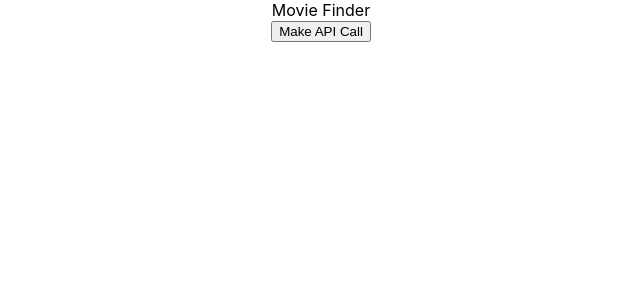
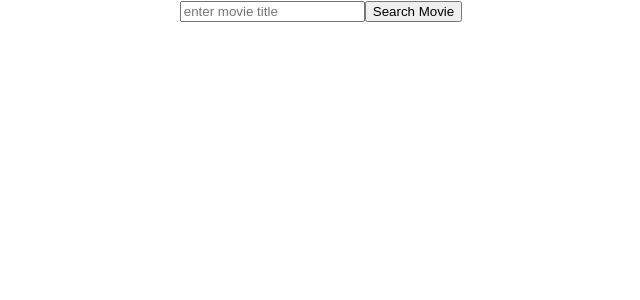
Before and after one commit to javar10/react_movie_finder_project, a React (Create React App) app: page / in a window 1280 px wide. Shown: the top 300 px of the page, without its empty margins (319-959 px from the left). Built offline with nearby package versions, Linux system fonts and the light colour scheme.

Commit message:
successfully fetching movie info and displaying a card component for each movie

```diff
--- a/src/App.css
+++ b/src/App.css
@@ -36,3 +36,11 @@
     transform: rotate(360deg);
   }
 }
+
+
+.movieCard {
+  background-color: #61dafb;
+  font-size: 2rem;
+  padding: 10px;
+  width: 200px;
+}
--- a/src/App.js
+++ b/src/App.js
@@ -1,87 +1,27 @@
 import './App.css';
 import { useState } from 'react';
-
-function App() {
-  const [data, setData] = useState(null);
-
-  const handleApiCall = () => {
-    console.log("Hello World")
-
-    const apiKey = process.env.TMDB_API_KEY;
-
-    const options = {
-      method: 'GET',
-      headers: {
-        accept: 'application/json',
-        // Authorization: `Bearer ${process.env.TMDB_ACCESS_TOKEN}`
-        Authorization: 'Bearer eyJhbGciOiJIUzI1NiJ9.eyJhdWQiOiI2Y2Q3NjE2NTdhZGQwMTkwY2RlMzU3MjAyYjI3NDU2NyIsIm5iZiI6MTcxOTAyMjMyOS4wODU3NzIsInN1YiI6IjY2NzYzMThiY2U2ODE3MzU5YmVkMWI0MSIsInNjb3BlcyI6WyJhcGlfcmVhZCJdLCJ2ZXJzaW9uIjoxfQ.KJqML1TP0pj_vhhteNOiBWBZXHgaWUGtpn8tHHvfNac'
-      }
-    };
-
-  fetch('https://api.themoviedb.org/3/movie/14160/images', options)
-    // fetch(`https://api.themoviedb.org/3/discover/movie?include_adult=false&include_video=false&language=en-US&page=1&sort_by=popularity.desc&with_genres=comedyapi_key=6cd761657add0190cde357202b274567`)
-      .then(response => response.json())
-      // .then(response => console.log(response))
-      .then(response => setData(response))
-      .catch(err => console.error(err))
-  }
-
-  // console.log(data);
-  // data === null ? console.log('null data') : console.log(data);
+import MovieSearch from './components/MovieSearch';
+import MovieCard from './components/MovieCard';
 
 
 
-  const handleTerryApiCallWithApiKey = async () => {
 
-    // const res = await fetch("https://api.themoviedb.org/3/movie/11?api_key=6cd761657add0190cde357202b274567")
-
-    // step 1: query movie by name to get movie ID
-    // const res = await fetch("https://api.themoviedb.org/3/search/movie?query=Jack+Reacher&api_key=6cd761657add0190cde357202b274567")
+function App() {
+  const [movieResults, setMovieResults] = useState([]);
 
 
-    // step 2: use movie id to query movie details
-    const res = await fetch("https://api.themoviedb.org/3/movie/75780?api_key=6cd761657add0190cde357202b274567")
-
-
-    const data = await res.json();
-
-    console.log("logging fetch result from ApiKey Fetch Call:", data)
-  }
-
-
-  const handleTerryApiCallWithBearerToken = async () => {
-    const options = {
-      method: 'GET',
-      headers: {
-        accept: 'application/json',
-        // Authorization: `Bearer ${process.env.TMDB_ACCESS_TOKEN}`
-        Authorization: 'Bearer eyJhbGciOiJIUzI1NiJ9.eyJhdWQiOiI2Y2Q3NjE2NTdhZGQwMTkwY2RlMzU3MjAyYjI3NDU2NyIsIm5iZiI6MTcxOTQxMTA0OC42OTgyMDQsInN1YiI6IjY2NzYzMThiY2U2ODE3MzU5YmVkMWI0MSIsInNjb3BlcyI6WyJhcGlfcmVhZCJdLCJ2ZXJzaW9uIjoxfQ.9vHbWzMtRcDxQ44RuX6EdjQv7xXYJ4cDSUGmaACfn84'
-      }
-    };
-    // const res = await fetch("https://api.themoviedb.org/3/movie/11", options)
-
-    // step 1: query movie by name to get movie ID
-    // const res = await fetch("https://api.themoviedb.org/3/search/movie?query=Jack+Reacher", options)
-
-    // step 2: use movie id to query movie details
-    // const res = await fetch("https://api.themoviedb.org/3/movie/75780", options)
-
-    // const data = await res.json();
-
-    console.log("logging fetch result from Bearer Token Fetch Call:", data)
-  }
+  console.log("logging movieResults from App.js", movieResults);
 
 
   return (
     <div className="App">
-      Movie Finder
+      <MovieSearch setMovieResults={setMovieResults}  />
       <div>
-        <button onClick={handleTerryApiCallWithApiKey}>Make API Call</button>
+        {movieResults && movieResults.map((movie) => (
+          <MovieCard movie={movie} />
+        ))}
       </div>
-      <div>
-        {data === null ? <></> :
-          <img src={`https://image.tmdb.org/t/p/w342${data.posters[140].file_path}`} />}
-      </div>
+
     </div>
   );
 }
--- /dev/null
+++ b/src/components/MovieCard.js
@@ -0,0 +1,17 @@
+
+
+
+const MovieCard = ({movie}) => {
+
+  const {title, release_date, poster_path} = movie;
+
+  return (
+    <div className="movieCard">
+        <h2>{title}</h2>
+        <p>{release_date}</p>
+        <img src={`https://image.tmdb.org/t/p/w342${poster_path}`} />
+    </div>
+  )
+}
+
+export default MovieCard;
--- /dev/null
+++ b/src/components/MovieSearch.js
@@ -0,0 +1,43 @@
+import { useState } from "react";
+
+
+
+const MovieSearch = ({setMovieResults}) => {
+
+    const [movieTitle, setMovieTitle] = useState("");
+
+
+
+    const handleMovieSearch = async (e) => {
+
+        e.preventDefault();
+
+        const formattedMovieTitle = movieTitle.trim().replace(" ", "+");
+
+        // step 1: query movie by name to get movie ID
+        const res = await fetch(`https://api.themoviedb.org/3/search/movie?query=${formattedMovieTitle}&api_key=6cd761657add0190cde357202b274567`);
+
+        const data = await res.json();
+        const movies = data.results;
+
+        setMovieResults(movies);
+
+        // might need in the future
+        // const res = await fetch(`https://api.themoviedb.org/3/movie/75780?api_key=6cd761657add0190cde357202b274567`);
+
+      }
+
+
+
+    return (
+
+        <form onSubmit={handleMovieSearch}>
+            <input type="text" placeholder="enter movie title" onChange={(e) => setMovieTitle(e.target.value)} />
+            <button type="submit">Search Movie</button>
+        </form>
+    )
+
+
+}
+
+export default MovieSearch;
```
